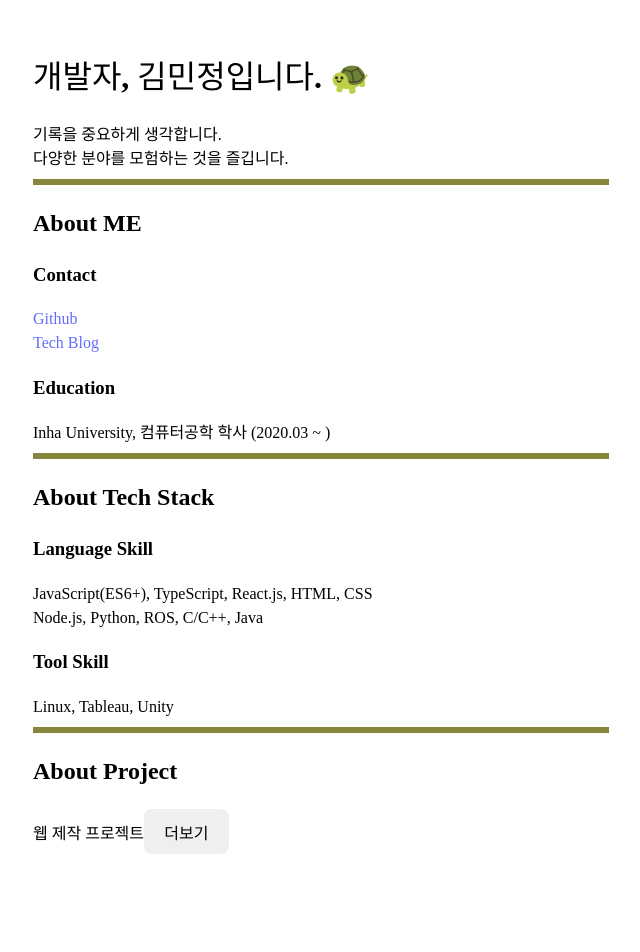
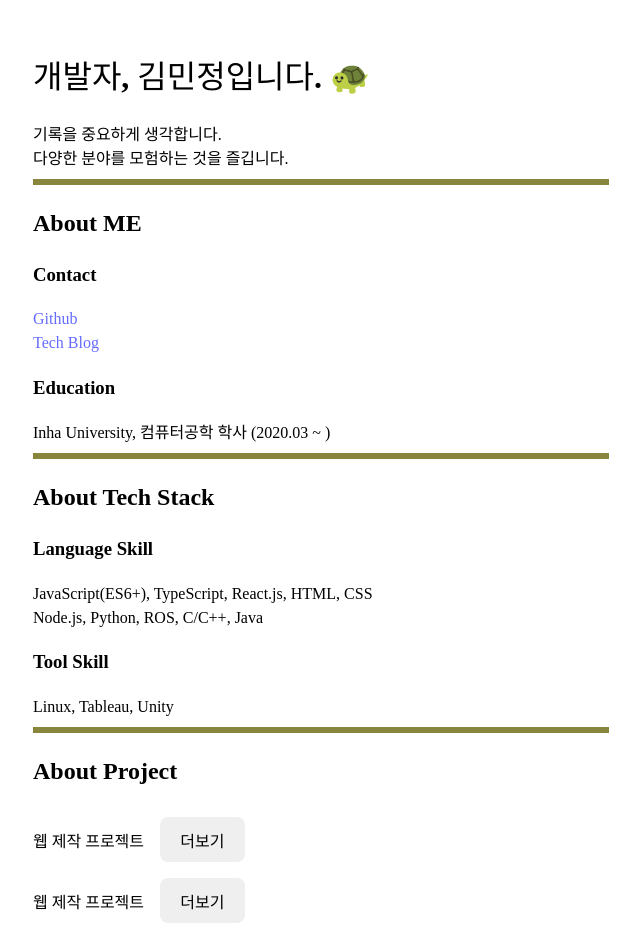
Before and after one commit to minjeongss/resume, a React (Vite) app: page / in a window 1280 px wide. Shown: the top 952 px of the page, without its empty margins (319-959 px from the left). Before the commit the page ends 886 px from the top, so only its background shows below. Built offline with nearby package versions, Linux system fonts and the light colour scheme; a web font is replaced by a local one.

Commit message:
feat: 전역적 사용되는 버튼 CSS 초기 설정
- focus시 outline 없도록 설정
- hover시 글자만 색상 변경되도록 설정
- 버튼 공간 존재하도록 설정

```diff
--- a/src/App.tsx
+++ b/src/App.tsx
@@ -47,6 +47,10 @@ function App() {
           <span>웹 제작 프로젝트</span>
           <button>더보기</button>
         </div>
+        <div>
+          <span>웹 제작 프로젝트</span>
+          <button>더보기</button>
+        </div>
       </div>
 
     </>
--- a/src/main.tsx
+++ b/src/main.tsx
@@ -34,19 +34,22 @@ const GlobalFont=createGlobalStyle`
     border-radius: 8px;
     border: 1px solid transparent;
     padding: 0.6em 1.2em;
+    margin: 0.5em 1em;
     font-size: 1em;
-    font-weight: 500;
     font-family: inherit;
 
     cursor: pointer;
     transition: border-color 0.25s;
   }
   button:hover {
-    border-color: #646cff;
+    color: #646cff;
   }
   button:focus,
   button:focus-visible {
     outline: 4px auto -webkit-focus-ring-color;
+  }
+  button:focus{
+    outline:none;
   }
 `;
 ReactDOM.createRoot(document.getElementById('root')!).render(
```
